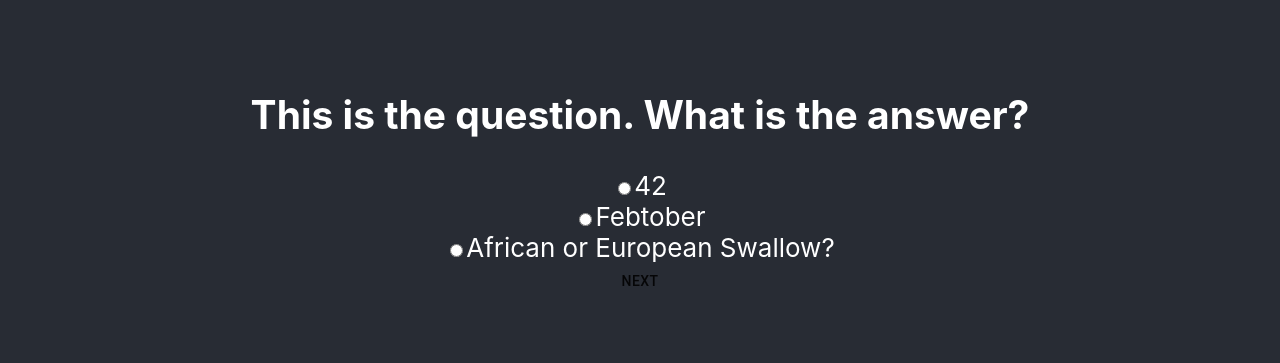
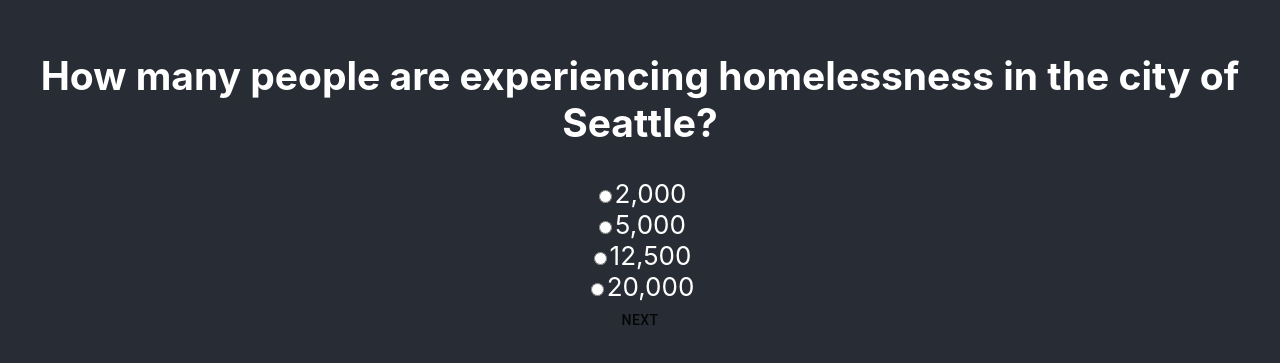
Before and after one commit to marlonkeating/safe-injection-quiz-site, a React (Create React App) app: page / in a window 1280 px wide. Shown: the part 221-584 px from the top of the page. Built offline with nearby package versions, Linux system fonts and the light colour scheme.

Commit message:
Add quiz content

```diff
--- a/src/quiz/quizContent.js
+++ b/src/quiz/quizContent.js
@@ -6,17 +6,67 @@
 //     extendedInfoParagraphs: $ReadOnlyArray<string>,
 // |};
 
-const quizContent: $ReadOnlyArray<QuizQuestion> = [{
-    question: "This is the question.  What is the answer?",
+const quizContent = [{
+    question: "How many people are experiencing homelessness in the city of Seattle?",
     answers: [
-        "42",
-        "Febtober",
-        "African or European Swallow?"
+        "2,000",
+        "5,000",
+        "12,500",
+        "20,000"
     ],
     extendedInfoParagraphs: [
-        "Put any extended information on the subject here",
-        "For the benefit of readers on the answer page"
+        "12,500",
+        "The homeless population in Seattle and King County continues to be the third largest in the country by numbers, outranked only by New York City and Los Angeles."
     ]
-}];
+}, {
+    question: "How many safe injection sites are there within Seattle city limits?",
+    answers: [
+        "0",
+        "1",
+        "4",
+        "10"
+    ],
+    extendedInfoParagraphs: [
+        "0",
+        "There are no safe injection facilities in Seattle or in the US in general, despite a growing trend worldwide (120 locations in the world: Australia, Canada, Denmark, France, Germany, Luxembourg, the Netherlands, Norway, Spain and Switzerland)."
+    ]
+}, {
+    question: "How many needle exchange sites are there in Seattle?",
+    answers: [
+        "0",
+        "1",
+        "4",
+        "10"
+    ],
+    extendedInfoParagraphs: [
+        "4",
+        "There are over 200 safe injection sites across the US, 4 of which are in the Seattle area. A recent study US study from Austin, TX showed that the proportion of people who shared syringes dropped from 74% to 22% after introducing a needle-share program. Studies have found that cities that have exchange programs have seen a decrease in HIV among people who inject drugs (PWID) by 6 percent a year. Cities that do not have these programs have seen an increase of HIV by 6 percent a year among PWID. - The Daily, UW"
+    ]
+}, {
+    question: "What percentage of all people living with AIDS acquired HIV infection directly or indirectly through injection drug use?",
+    answers: [
+        "5%",
+        "25%",
+        "40%",
+        "50%"
+    ],
+    extendedInfoParagraphs: [
+        "25%",
+        "Best worldwide evidence from cohort and modeling studies suggests that SISs are associated with lower overdose mortality (88 fewer overdose deaths per 100 000 person-years [PYs]), 67% fewer ambulance calls for treating overdoses, and a decrease in HIV infections. Effects on hospitalizations are unknown."
+    ]
+}, {
+    question: "What percentage of individuals encountered in encampments have substance abuse disorders?",
+    answers: [
+        "65%",
+        "70%",
+        "80%",
+        "95%"
+    ],
+    extendedInfoParagraphs: [
+        "80%",
+        "In Europe, more people using safe consumption spaces ultimately seek out treatment resources to address their disorders and are less likely to participate in risky behavior such as sharing syringes, reusing syringes, rushing injections, and injecting in public spaces..."
+    ]
+}
+];
 
 export default quizContent;
```
